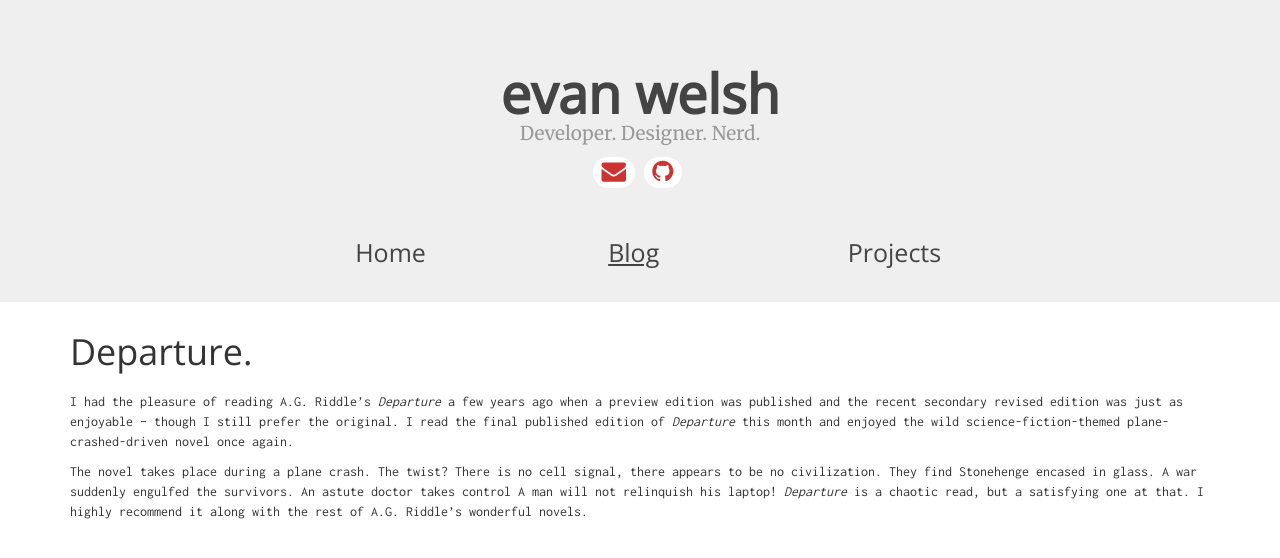
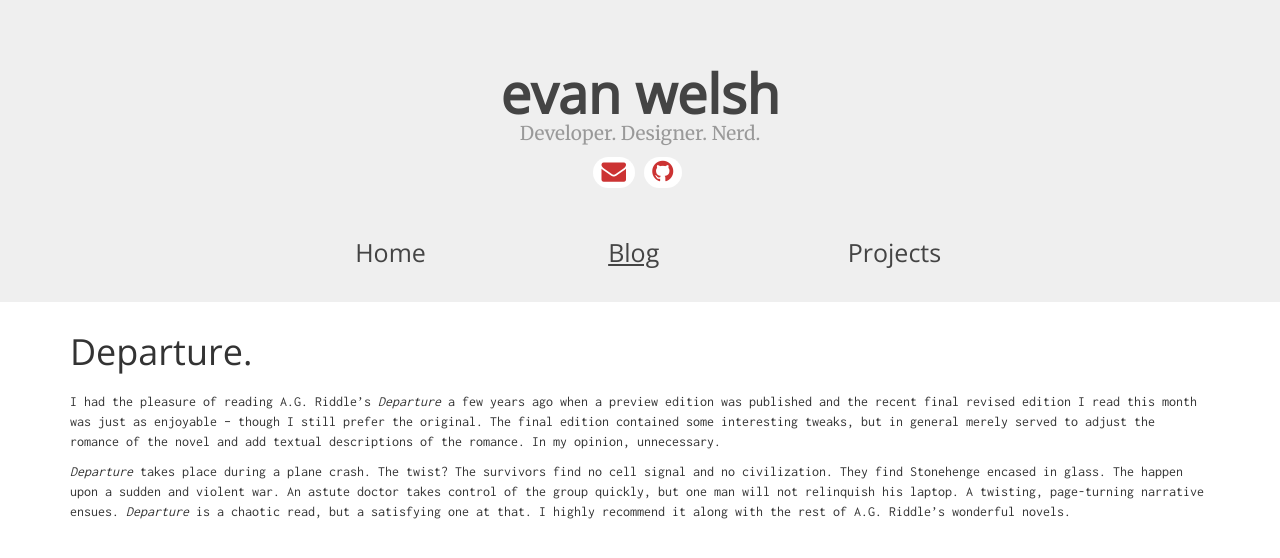
Before and after one commit to ewlsh/rockon999.github.io, a Jekyll site: the page built from _posts/2017-3-20-departure.md, in a window 1280 px wide. Shown: the top 558 px of the page. Built offline with Jekyll 4.4.1, drawn with Linux system fonts in a browser that asks for light colours; nearby versions of some CDN libraries.

Commit message:
Update blog.

```diff
--- a/_posts/2017-3-20-departure.md
+++ b/_posts/2017-3-20-departure.md
@@ -4,6 +4,6 @@ title: "Departure."
 date: 2017-3-20
 ---
 
-I had the pleasure of reading A.G. Riddle's *Departure* a few years ago when a preview edition was published and the recent secondary revised edition was just as enjoyable -- though I still prefer the original. I read the final published edition of *Departure* this month and enjoyed the wild science-fiction-themed plane-crashed-driven novel once again.
+I had the pleasure of reading A.G. Riddle's *Departure* a few years ago when a preview edition was published and the recent final revised edition I read this month was just as enjoyable -- though I still prefer the original. The final edition contained some interesting tweaks, but in general merely served to adjust the romance of the novel and add textual descriptions of the romance. In my opinion, unnecessary.
 
-The novel takes place during a plane crash. The twist? There is no cell signal, there appears to be no civilization. They find Stonehenge encased in glass. A war suddenly engulfed the survivors. An astute doctor takes control A man will not relinquish his laptop! *Departure* is a chaotic read, but a satisfying one at that. I highly recommend it along with the rest of A.G. Riddle's wonderful novels.
+*Departure* takes place during a plane crash. The twist? The survivors find no cell signal and no civilization. They find Stonehenge encased in glass. The happen upon a sudden and violent war. An astute doctor takes control of the group quickly, but one man will not relinquish his laptop. A twisting, page-turning narrative ensues. *Departure* is a chaotic read, but a satisfying one at that. I highly recommend it along with the rest of A.G. Riddle's wonderful novels.
```
